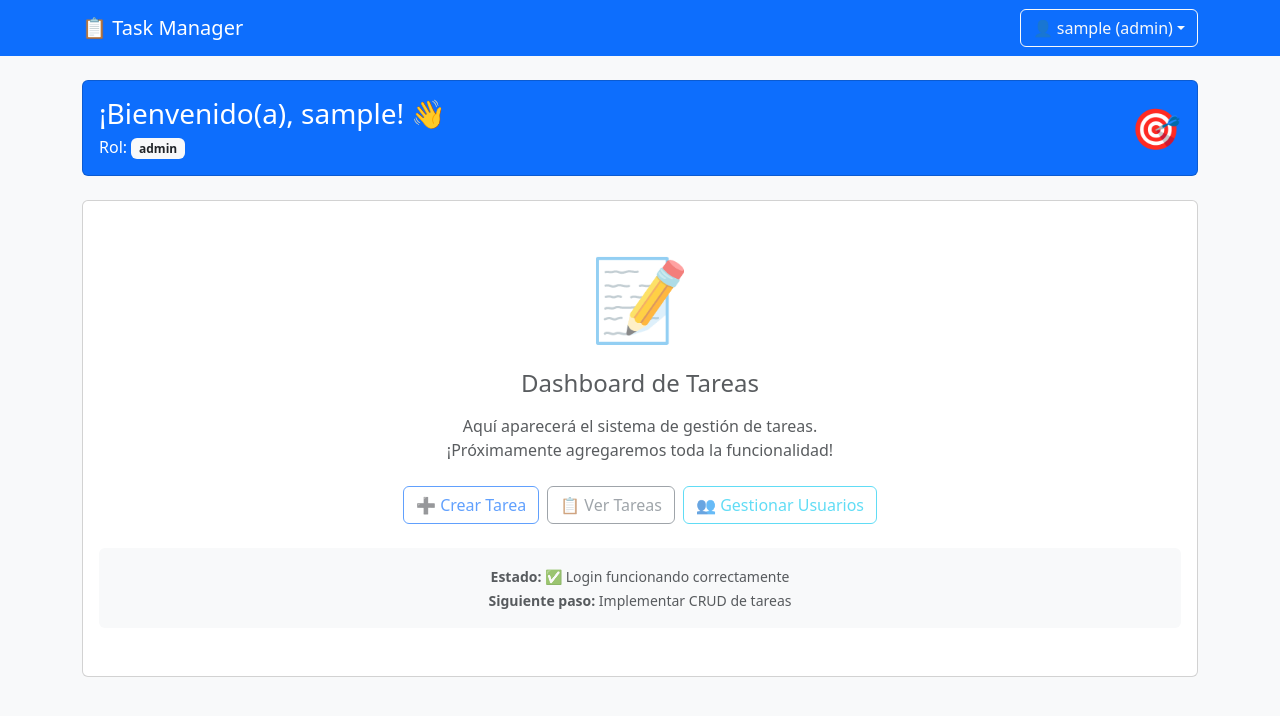
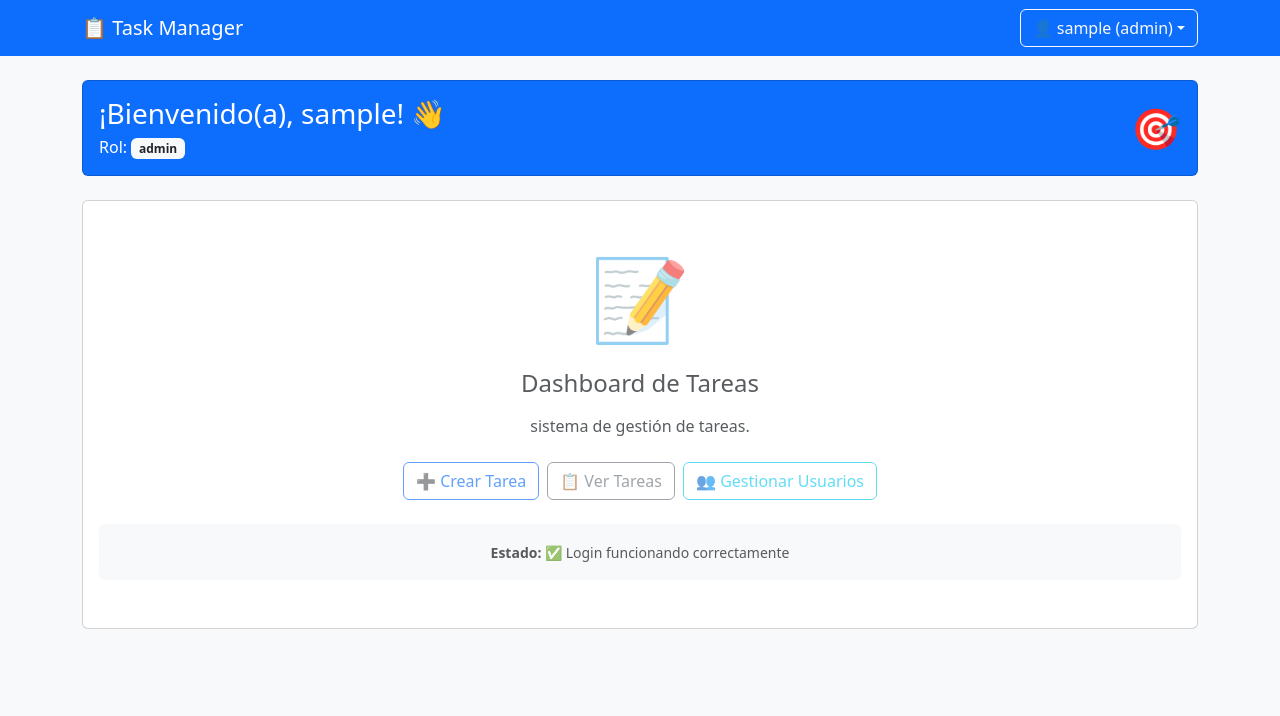
Before and after one commit to wilmerjaviers/T387-IS-PROYECTO, a React (Create React App) app in the folder task-manager-frontend/: page /dashboard in a window 1280 px wide. Shown: the top 716 px of the page. Built offline with nearby package versions, Linux system fonts and the light colour scheme; sample sign-in values are in the browser's storage.

Commit message:
primeras correcciones dashboard

```diff
--- a/task-manager-frontend/src/components/Dashboard.js
+++ b/task-manager-frontend/src/components/Dashboard.js
@@ -93,8 +93,8 @@ const Dashboard = () => {
                   Dashboard de Tareas
                 </h2>
                 <p className="text-muted mb-4">
-                  Aquí aparecerá el sistema de gestión de tareas.<br />
-                  ¡Próximamente agregaremos toda la funcionalidad!
+                 sistema de gestión de tareas.<br />
+
                 </p>
 
 
@@ -113,7 +113,7 @@ const Dashboard = () => {
                 <div className="mt-4 p-3 bg-light rounded">
                   <small className="text-muted">
                     <strong>Estado:</strong> ✅ Login funcionando correctamente<br />
-                    <strong>Siguiente paso:</strong> Implementar CRUD de tareas
+
                   </small>
                 </div>
               </div>
```
